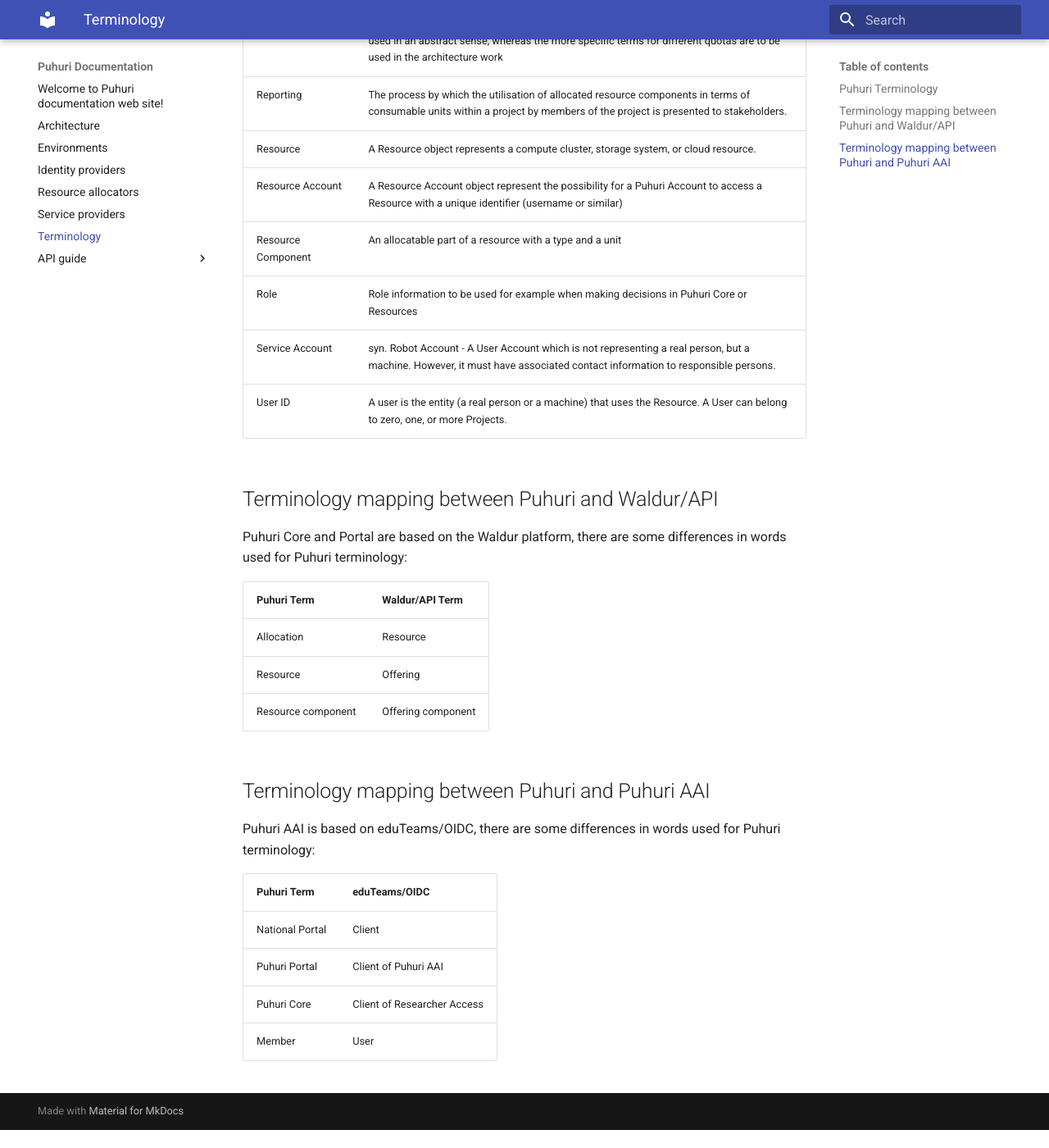
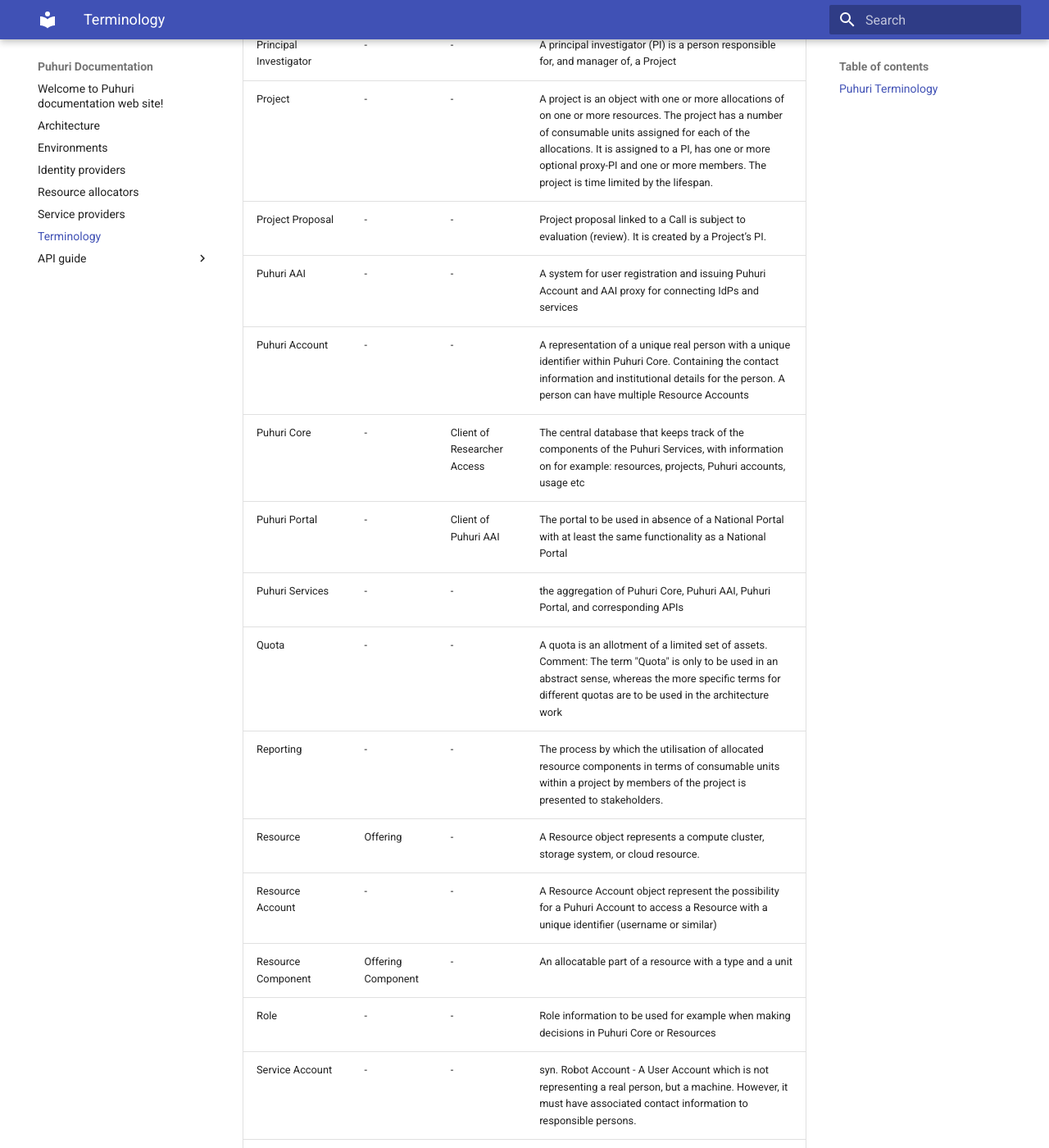
Before and after one commit to neicnordic/puhuri-web, an MkDocs documentation site: the page built from docs/terminology.md, in a window 1280 px wide and 1400 px high, scrolled down 2316 px. Shown: the whole window at 82% size. Built offline with MkDocs 1.6.1 and Material for MkDocs 9.7.7, drawn with Linux system fonts in a browser that asks for light colours; before the commit the page ends 3694 px from its top, so only the background shows below that; some of the changed text lies outside the part shown.

Commit message:
Tabels combined

```diff
--- a/docs/terminology.md
+++ b/docs/terminology.md
@@ -1,59 +1,39 @@
 ## Puhuri Terminology
 
-**Puhuri Term** | **Definiton** |
---- | --- |
-AAI|Authentication and Authorisation Infrastructure (AAI) (also used alternative term IAM). A set of various services to register a user to get a Puhuri ID, authenticate (i.e. to get the user identity) to use the integrated Resources (services), and provide means for the resources provider to grant access to the eligible users. |
-Accepted Terms of Service | A boolean value indicating if the Person has accepted the terms of service for a given resource |  |
-Access| A boolean value indicating if a User Account or Service Account has the right to use a resource. This includes that the user has accepted the Terms of Use. |
-Accounting| A set consisting of the aggregation of the allocation of resource components to a project, and the actual consumption of consumable units of allocated resource components within a project |
-AccountRequest| The process or action of requesting an account |
-Allocating Body| The entity that decides on the allocation of the resources to projects. There are multiple allocating bodys but at least one per participating country. |
-Allocating Body Member| A person or persons able to create projects and allocate resources according to the respective allocating bodys decisions. |
-Allocation| The right to access a resource and use of a resource component from a start date to an end date and to an extent of a number of consumable units as defined in a project |
-API| Application Programming Interface. An interface for machine-to-machine data transfer. |
-Authentication| Process to get information regarding who the user is. |
-Call| A Call represents a possibility to apply for a project on a certain resource(s). Different sets of resources with total available consumable units, min/max for requested allocation are available in different calls. Call-objects only live in the portal parts of Puhuri, or outside of Puhuri if the national stakeholders have their process set up in that way. |
-Consumable Unit| Consumable units that can be allocated to projects. These units are resource specific. Different resources and resource components may consume these at different rates. Consumable units and their rate of consumption are defined for all resources that have accountable resources. |
-Default quota| The default allotment of a limited asset. Default quotas are the same for everybody, and can be enforced per user or per user project. They should be documented to end users if relevant. If the requested amount of resources in a Project proposal exceeds the default quota, or if an active project needs an increased allotment, it is up to the resource owner to set a policy for how this is handled. See also Extended quota |
-DiskQuota| Disk is a consumable unit, the DiskQuota is the upper limit(s) to use of the amount(s) of disk available |
-GDPR| The General Data Protection Regulation is a regulation in EU law on data protection and privacy in the European Union and the European Economic Area. |
-Lifespan| The time period over which a project has an allocation on one or more resources. The Lifespan has a start date and an end date |
-Member| A member is a person who has the right to consume the consumable units allocated to a project. The person is then a member of that project |
-National Portal| A National Portal is an existing portal that can communicate with Puhuri Core through an API and by which researchers can apply for the use of, and be given access to, a resource. If present it is to be used instead of the Puhuri portal |
-National Project| An object with one or more allocations on one or more resources. The project has a number of consumable units assigned for each of the allocations. It is assigned to a PI, has one or more optional proxy-PI and one or more members. The project is time limited by the lifespan. The Project has the PI, resource(s), the allocation(s), and the member(s) assigned. Here information of National character which is not necessarily represented in Project |
-Principal Investigator| A principal investigator (PI) is a person responsible for, and manager of, a Project |
-Project| A project is an object with one or more allocations of on one or more resources. The project has a number of consumable units assigned for each of the allocations. It is assigned to a PI, has one or more optional proxy-PI and one or more members. The project is time limited by the lifespan. |
-Project Proposal| Project proposal linked to a Call is subject to evaluation (review). It is created by a Project’s PI. |
-Puhuri AAI| A system for user registration and issuing Puhuri Account and AAI proxy for connecting IdPs and services |
-Puhuri Account| A representation of a unique real person with a unique identifier within Puhuri Core. Containing the contact information and institutional details for the person. A person can have multiple Resource Accounts |
-Puhuri Core| The central database that keeps track of the components of the Puhuri Services, with information on for example: resources, projects, Puhuri accounts, usage etc |
-Puhuri Portal| The portal to be used in absence of a National Portal with at least the same functionality as a National Portal |
-Puhuri Services| the aggregation of Puhuri Core, Puhuri AAI, Puhuri Portal, and corresponding APIs |
-Quota| A quota is an allotment of a limited set of assets. Comment: The term "Quota" is only to be used in an abstract sense, whereas the more specific terms for different quotas are to be used in the architecture work |
-Reporting| The process by which the utilisation of allocated resource components in terms of consumable units within a project by members of the project is presented to stakeholders. |
-Resource| A Resource object represents a compute cluster, storage system, or cloud resource. |
-Resource Account| A Resource Account object represent the possibility for a Puhuri Account to access a Resource with a unique identifier (username or similar) |
-Resource Component| An allocatable part of a resource with a type and a unit |
-Role|Role information to be used for example when making decisions in Puhuri Core or Resources |
-Service Account|syn. Robot Account - A User Account which is not representing a real person, but a machine. However, it must have associated contact information to responsible persons. |
-User ID| A user is the entity (a real person or a machine) that uses the Resource. A User can belong to zero, one, or more Projects. |
-
-
-## Terminology mapping between Puhuri and Waldur/API
-Puhuri Core and Portal are based on the Waldur platform, there are some differences in words used for Puhuri terminology:
-
-**Puhuri Term** | **Waldur/API Term** |
---- | --- |
-Allocation | Resource |
-Resource | Offering |
-Resource component | Offering component |
-
-## Terminology mapping between Puhuri and Puhuri AAI
-Puhuri AAI is based on eduTeams/OIDC, there are some differences in words used for Puhuri terminology:
-
-**Puhuri Term** | **eduTeams/OIDC** |
---- | --- |
-National Portal | Client |
-Puhuri Portal | Client of Puhuri AAI|
-Puhuri Core | Client of Researcher Access|
-Member | User |
+**Puhuri Term** | **Puhuri Core API Term** |**Puhuri AAI Term** |**Definiton** |
+--- | --- | --- | --- |
+AAI| - | - |Authentication and Authorisation Infrastructure (AAI) (also used alternative term IAM). A set of various services to register a user to get a Puhuri ID, authenticate (i.e. to get the user identity) to use the integrated Resources (services), and provide means for the resources provider to grant access to the eligible users. |
+Accepted Terms of Service | - | - | A boolean value indicating if the Person has accepted the terms of service for a given resource |  |
+Access| - | - | A boolean value indicating if a User Account or Service Account has the right to use a resource. This includes that the user has accepted the Terms of Use. |
+Accounting| - | - | A set consisting of the aggregation of the allocation of resource components to a project, and the actual consumption of consumable units of allocated resource components within a project |
+AccountRequest| - | - | The process or action of requesting an account |
+Allocating Body| - | - | The entity that decides on the allocation of the resources to projects. There are multiple allocating bodys but at least one per participating country. |
+Allocating Body Member| - | - | A person or persons able to create projects and allocate resources according to the respective allocating bodys decisions. |
+Allocation| Resource | - | The right to access a resource and use of a resource component from a start date to an end date and to an extent of a number of consumable units as defined in a project |
+API| - | - | Application Programming Interface. An interface for machine-to-machine data transfer. |
+Authentication| - | - | Process to get information regarding who the user is. |
+Call| - | - | A Call represents a possibility to apply for a project on a certain resource(s). Different sets of resources with total available consumable units, min/max for requested allocation are available in different calls. Call-objects only live in the portal parts of Puhuri, or outside of Puhuri if the national stakeholders have their process set up in that way. |
+Consumable Unit| - | - | Consumable units that can be allocated to projects. These units are resource specific. Different resources and resource components may consume these at different rates. Consumable units and their rate of consumption are defined for all resources that have accountable resources. |
+Default quota| - | - | The default allotment of a limited asset. Default quotas are the same for everybody, and can be enforced per user or per user project. They should be documented to end users if relevant. If the requested amount of resources in a Project proposal exceeds the default quota, or if an active project needs an increased allotment, it is up to the resource owner to set a policy for how this is handled. See also Extended quota |
+DiskQuota| - | - | Disk is a consumable unit, the DiskQuota is the upper limit(s) to use of the amount(s) of disk available |
+GDPR| - | - | The General Data Protection Regulation is a regulation in EU law on data protection and privacy in the European Union and the European Economic Area. |
+Lifespan| - | - | The time period over which a project has an allocation on one or more resources. The Lifespan has a start date and an end date |
+Member| - | User | A member is a person who has the right to consume the consumable units allocated to a project. The person is then a member of that project |
+National Portal| - | Client | A National Portal is an existing portal that can communicate with Puhuri Core through an API and by which researchers can apply for the use of, and be given access to, a resource. If present it is to be used instead of the Puhuri portal |
+National Project| - | - | An object with one or more allocations on one or more resources. The project has a number of consumable units assigned for each of the allocations. It is assigned to a PI, has one or more optional proxy-PI and one or more members. The project is time limited by the lifespan. The Project has the PI, resource(s), the allocation(s), and the member(s) assigned. Here information of National character which is not necessarily represented in Project |
+Principal Investigator| - | - | A principal investigator (PI) is a person responsible for, and manager of, a Project |
+Project| - | - | A project is an object with one or more allocations of on one or more resources. The project has a number of consumable units assigned for each of the allocations. It is assigned to a PI, has one or more optional proxy-PI and one or more members. The project is time limited by the lifespan. |
+Project Proposal| - | - | Project proposal linked to a Call is subject to evaluation (review). It is created by a Project’s PI. |
+Puhuri AAI| - | - | A system for user registration and issuing Puhuri Account and AAI proxy for connecting IdPs and services |
+Puhuri Account| - | - | A representation of a unique real person with a unique identifier within Puhuri Core. Containing the contact information and institutional details for the person. A person can have multiple Resource Accounts |
+Puhuri Core| - | Client of Researcher Access | The central database that keeps track of the components of the Puhuri Services, with information on for example: resources, projects, Puhuri accounts, usage etc |
+Puhuri Portal| - | Client of Puhuri AAI | The portal to be used in absence of a National Portal with at least the same functionality as a National Portal |
+Puhuri Services| - | - | the aggregation of Puhuri Core, Puhuri AAI, Puhuri Portal, and corresponding APIs |
+Quota| - | - | A quota is an allotment of a limited set of assets. Comment: The term "Quota" is only to be used in an abstract sense, whereas the more specific terms for different quotas are to be used in the architecture work |
+Reporting| - | - | The process by which the utilisation of allocated resource components in terms of consumable units within a project by members of the project is presented to stakeholders. |
+Resource| Offering | - | A Resource object represents a compute cluster, storage system, or cloud resource. |
+Resource Account| - | - | A Resource Account object represent the possibility for a Puhuri Account to access a Resource with a unique identifier (username or similar) |
+Resource Component| Offering Component | - | An allocatable part of a resource with a type and a unit |
+Role| - | - |Role information to be used for example when making decisions in Puhuri Core or Resources |
+Service Account| - | - |syn. Robot Account - A User Account which is not representing a real person, but a machine. However, it must have associated contact information to responsible persons. |
+User ID| - | - | A user is the entity (a real person or a machine) that uses the Resource. A User can belong to zero, one, or more Projects. |
```
